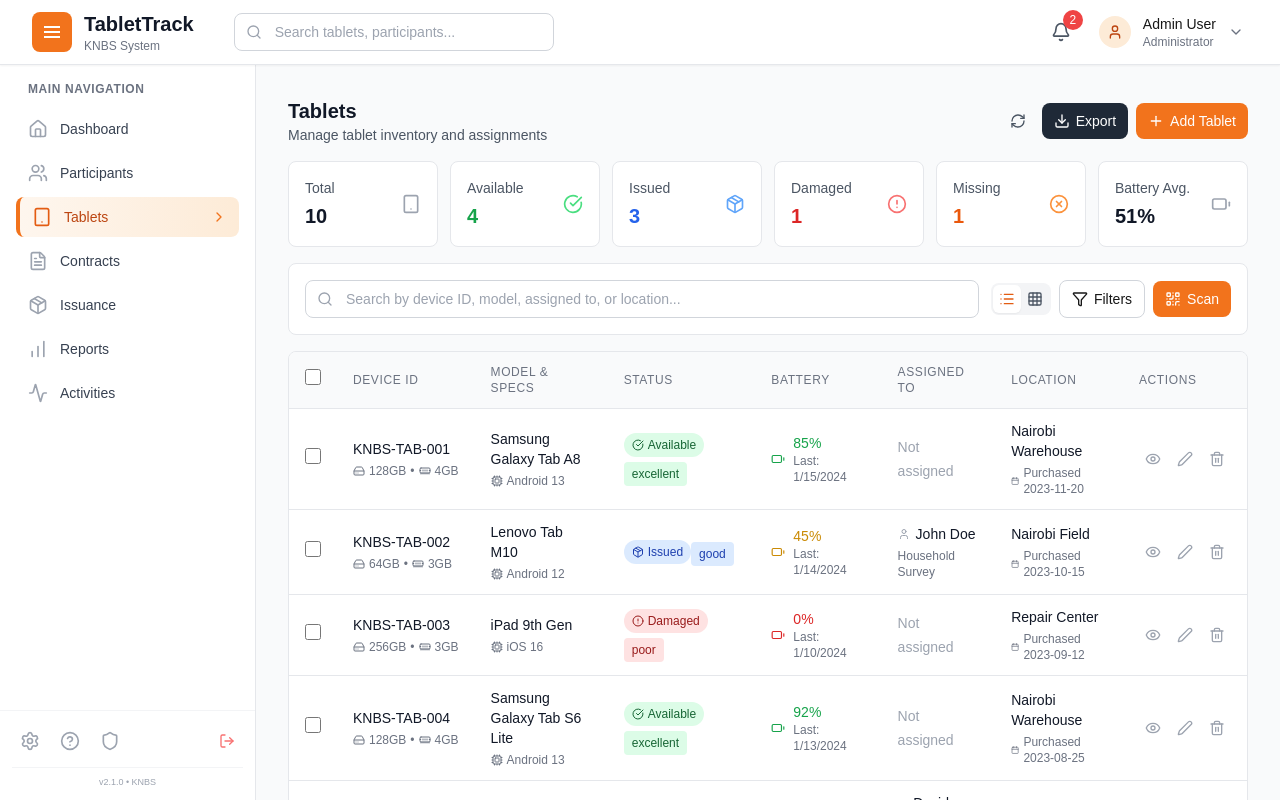
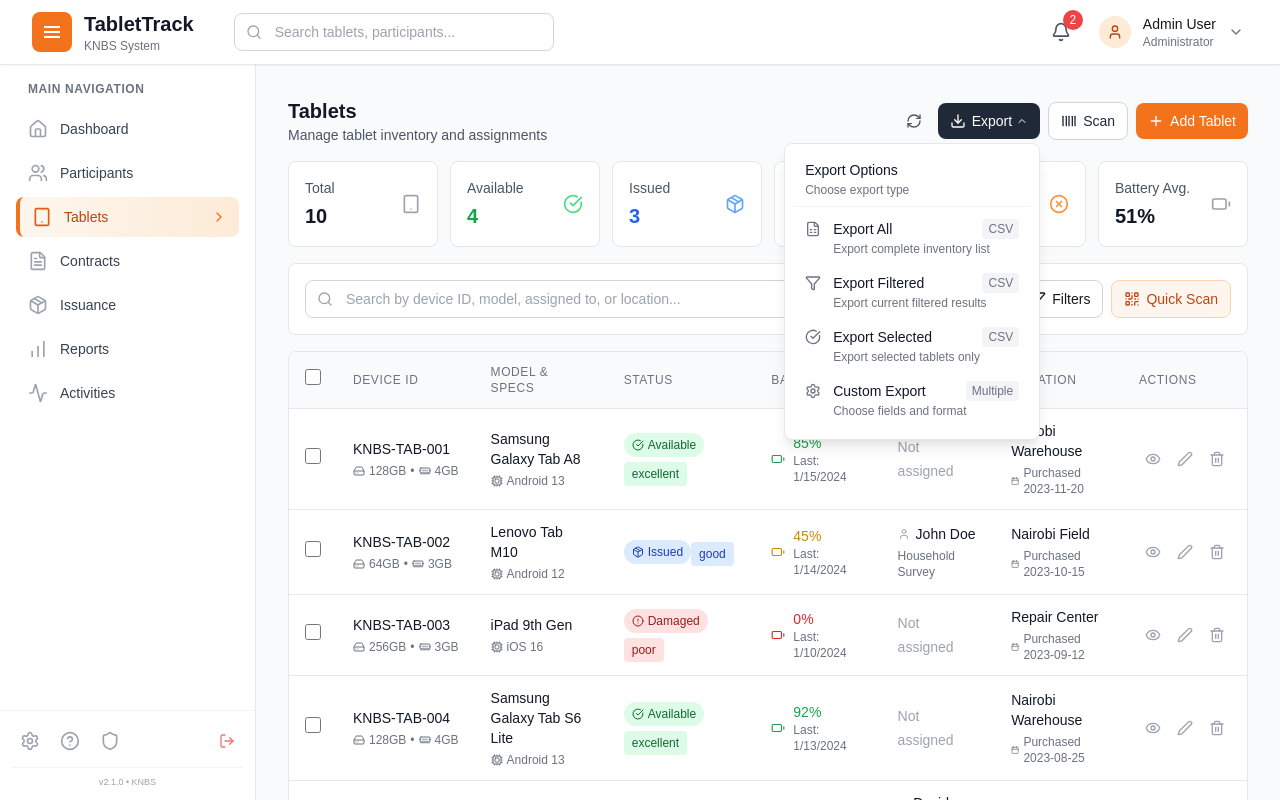
Before and after one commit to shilamy/tablet-issuance, a Next.js app: page /tablets in a window 1280 px wide. Both pictures are taken after a click on the button "Export". Shown: the top 800 px of the page. Built offline with nearby package versions, Linux system fonts and the light colour scheme.

Commit message:
Failed to compile: Removed Register folder

```diff
--- a/src/app/tablets/page.tsx
+++ b/src/app/tablets/page.tsx
@@ -8,8 +8,7 @@ import {
   Download,
   Tablet,
   Battery,
-  Wifi,
-  Signal,
+  Package,
   Edit2,
   Trash2,
   MoreVertical,
@@ -19,14 +18,11 @@ import {
   AlertCircle,
   RefreshCw,
   QrCode,
-  Package,
   Eye,
-  Send,
   Upload,
   BarChart3,
   Grid3x3,
   List,
-  Copy,
   Shield,
   Sparkles,
   ChevronLeft,
@@ -36,11 +32,12 @@ import {
   Cpu,
   MemoryStick,
   Settings,
-  Zap,
-  Power,
   User,
-  Calendar, // Add Calendar import
-  MapPin
+  Calendar,
+  MapPin,
+  ExternalLink,
+  FileSpreadsheet,
+  Barcode
 } from "lucide-react";
 import Link from "next/link";
 import { cn } from "@/lib/utils";
@@ -279,6 +276,39 @@ const viewModes = [
   { id: "grid", label: "Grid", icon: Grid3x3 },
 ];
 
+const exportOptions = [
+  {
+    label: "Export All",
+    description: "Export complete inventory list",
+    format: "CSV",
+    icon: FileSpreadsheet,
+    href: "/tablets/export/all"
+  },
+  {
+    label: "Export Filtered",
+    description: "Export current filtered results",
+    format: "CSV",
+    icon: Filter,
+    href: "/tablets/export/filtered",
+    disabled: false
+  },
+  {
+    label: "Export Selected",
+    description: "Export selected tablets only",
+    format: "CSV",
+    icon: CheckCircle,
+    href: "/tablets/export/selected",
+    disabled: false
+  },
+  {
+    label: "Custom Export",
+    description: "Choose fields and format",
+    format: "Multiple",
+    icon: Settings,
+    href: "/tablets/export/custom"
+  },
+];
+
 export default function TabletsPage() {
   const [tablets, setTablets] = useState<TabletDevice[]>(mockTablets);
   const [searchQuery, setSearchQuery] = useState("");
@@ -287,6 +317,7 @@ export default function TabletsPage() {
   const [selectedModel, setSelectedModel] = useState("all");
   const [selectedTablets, setSelectedTablets] = useState<string[]>([]);
   const [showFilters, setShowFilters] = useState(false);
+  const [showExportMenu, setShowExportMenu] = useState(false);
   const [sortConfig, setSortConfig] = useState<{ key: keyof TabletDevice; direction: 'asc' | 'desc' } | null>(null);
   const [viewMode, setViewMode] = useState<"list" | "grid">("list");
   const [isRefreshing, setIsRefreshing] = useState(false);
@@ -375,6 +406,22 @@ export default function TabletsPage() {
     setTimeout(() => setIsRefreshing(false), 1000);
   };
 
+  const handleExportClick = () => {
+    setShowExportMenu(!showExportMenu);
+  };
+
+  const handleExport = (type: string) => {
+    console.log(`Exporting ${type}...`);
+    setShowExportMenu(false);
+  };
+
+  const handleQuickExport = () => {
+    // Quick export of filtered data
+    const dataToExport = filteredTablets;
+    console.log("Quick exporting data:", dataToExport.length, "items");
+    // In a real app, this would trigger a download or open export modal
+  };
+
   const totalPages = Math.ceil(filteredTablets.length / itemsPerPage);
 
   const stats = {
@@ -447,7 +494,7 @@ export default function TabletsPage() {
 
   const bulkActions = [
     { label: "Assign Tablets", icon: Package, color: "bg-blue-500 hover:bg-blue-600" },
-    { label: "Export List", icon: Download, color: "bg-gray-800 hover:bg-gray-900" },
+    { label: "Export List", icon: Download, color: "bg-gray-800 hover:bg-gray-900", onClick: handleQuickExport },
     { label: "Mark for Maintenance", icon: Settings, color: "bg-yellow-500 hover:bg-yellow-600" },
     { label: "Update Status", icon: RefreshCw, color: "bg-purple-500 hover:bg-purple-600" },
     { label: "Delete Selected", icon: Trash2, color: "bg-red-500 hover:bg-red-600" },
@@ -471,10 +518,71 @@ export default function TabletsPage() {
             >
               <RefreshCw className={`w-4 h-4 ${isRefreshing ? 'animate-spin' : ''}`} />
             </button>
-            <button className="flex items-center px-3 py-2 bg-gray-800 hover:bg-gray-900 text-white rounded-lg text-sm">
-              <Download className="w-4 h-4 mr-1.5" />
-              Export
-            </button>
+
+            {/* Export Button with Dropdown */}
+            <div className="relative">
+              <button
+                onClick={handleExportClick}
+                className="flex items-center px-3 py-2 bg-gray-800 hover:bg-gray-900 text-white rounded-lg text-sm"
+              >
+                <Download className="w-4 h-4 mr-1.5" />
+                Export
+                <ChevronDown className={`w-3 h-3 ml-1 transition-transform ${showExportMenu ? 'rotate-180' : ''}`} />
+              </button>
+
+              {showExportMenu && (
+                <>
+                  <div
+                    className="fixed inset-0 z-10"
+                    onClick={() => setShowExportMenu(false)}
+                  />
+                  <div className="absolute right-0 mt-1 w-64 bg-white border border-gray-200 rounded-lg shadow-lg z-20">
+                    <div className="p-2">
+                      <div className="px-3 py-2 border-b border-gray-100">
+                        <p className="text-sm font-medium text-gray-900">Export Options</p>
+                        <p className="text-xs text-gray-500 mt-0.5">Choose export type</p>
+                      </div>
+                      <div className="py-1">
+                        {exportOptions.map((option, index) => (
+                          <Link
+                            key={index}
+                            href={option.href}
+                            className={cn(
+                              "flex items-start px-3 py-2 hover:bg-gray-50 rounded-md transition-colors",
+                              option.disabled && "opacity-50 cursor-not-allowed"
+                            )}
+                            onClick={() => setShowExportMenu(false)}
+                          >
+                            <div className="mr-3 mt-0.5">
+                              <option.icon className="w-4 h-4 text-gray-500" />
+                            </div>
+                            <div className="flex-1">
+                              <div className="flex items-center justify-between">
+                                <span className="text-sm font-medium text-gray-900">{option.label}</span>
+                                <span className="text-xs text-gray-500 px-1.5 py-0.5 bg-gray-100 rounded">
+                                  {option.format}
+                                </span>
+                              </div>
+                              <p className="text-xs text-gray-500 mt-0.5">{option.description}</p>
+                            </div>
+                          </Link>
+                        ))}
+                      </div>
+                    </div>
+                  </div>
+                </>
+              )}
+            </div>
+
+            {/* Scan Button */}
+            <Link
+              href="/tablets/scan"
+              className="flex items-center px-3 py-2 bg-white border border-gray-300 hover:bg-gray-50 text-gray-800 rounded-lg text-sm"
+            >
+              <Barcode className="w-4 h-4 mr-1.5" />
+              Scan
+            </Link>
+
             <Link
               href="/tablets/new"
               className="flex items-center px-3 py-2 bg-knbs-500 hover:bg-knbs-600 text-white rounded-lg text-sm"
@@ -591,11 +699,14 @@ export default function TabletsPage() {
                 )}
               </button>
 
-              {/* QR Scan Button */}
-              <button className="flex items-center px-3 py-2 bg-knbs-500 hover:bg-knbs-600 text-white rounded-lg text-sm">
+              {/* Quick Scan Button */}
+              <Link
+                href="/tablets/scan"
+                className="flex items-center px-3 py-2 bg-knbs-50 border border-knbs-200 text-knbs-700 hover:bg-knbs-100 rounded-lg text-sm"
+              >
                 <QrCode className="w-4 h-4 mr-1.5" />
-                Scan
-              </button>
+                Quick Scan
+              </Link>
             </div>
           </div>
 
@@ -688,6 +799,7 @@ export default function TabletsPage() {
                 {bulkActions.slice(0, 3).map((action, index) => (
                   <button
                     key={index}
+                    onClick={action.onClick}
                     className={`flex items-center px-3 py-1.5 text-white rounded text-xs ${action.color}`}
                   >
                     <action.icon className="w-3 h-3 mr-1.5" />
@@ -1082,18 +1194,18 @@ export default function TabletsPage() {
                 <Upload className="w-4 h-4 text-gray-400" />
               </Link>
               <Link
-                href="/issuance/bulk"
+                href="/tablets/export"
                 className="flex items-center justify-between p-3 bg-gray-50 hover:bg-gray-100 rounded-lg"
               >
-                <span className="text-sm font-medium text-gray-900">Bulk Issuance</span>
-                <Package className="w-4 h-4 text-gray-400" />
+                <span className="text-sm font-medium text-gray-900">Advanced Export</span>
+                <ExternalLink className="w-4 h-4 text-gray-400" />
               </Link>
               <Link
-                href="/tablets/maintenance"
+                href="/tablets/scan"
                 className="flex items-center justify-between p-3 bg-gray-50 hover:bg-gray-100 rounded-lg"
               >
-                <span className="text-sm font-medium text-gray-900">Maintenance Report</span>
-                <Settings className="w-4 h-4 text-gray-400" />
+                <span className="text-sm font-medium text-gray-900">Barcode Scanner</span>
+                <Barcode className="w-4 h-4 text-gray-400" />
               </Link>
             </div>
           </div>
```
Also changed, not shown: src/app/auth/register/page.tsx (deleted).
